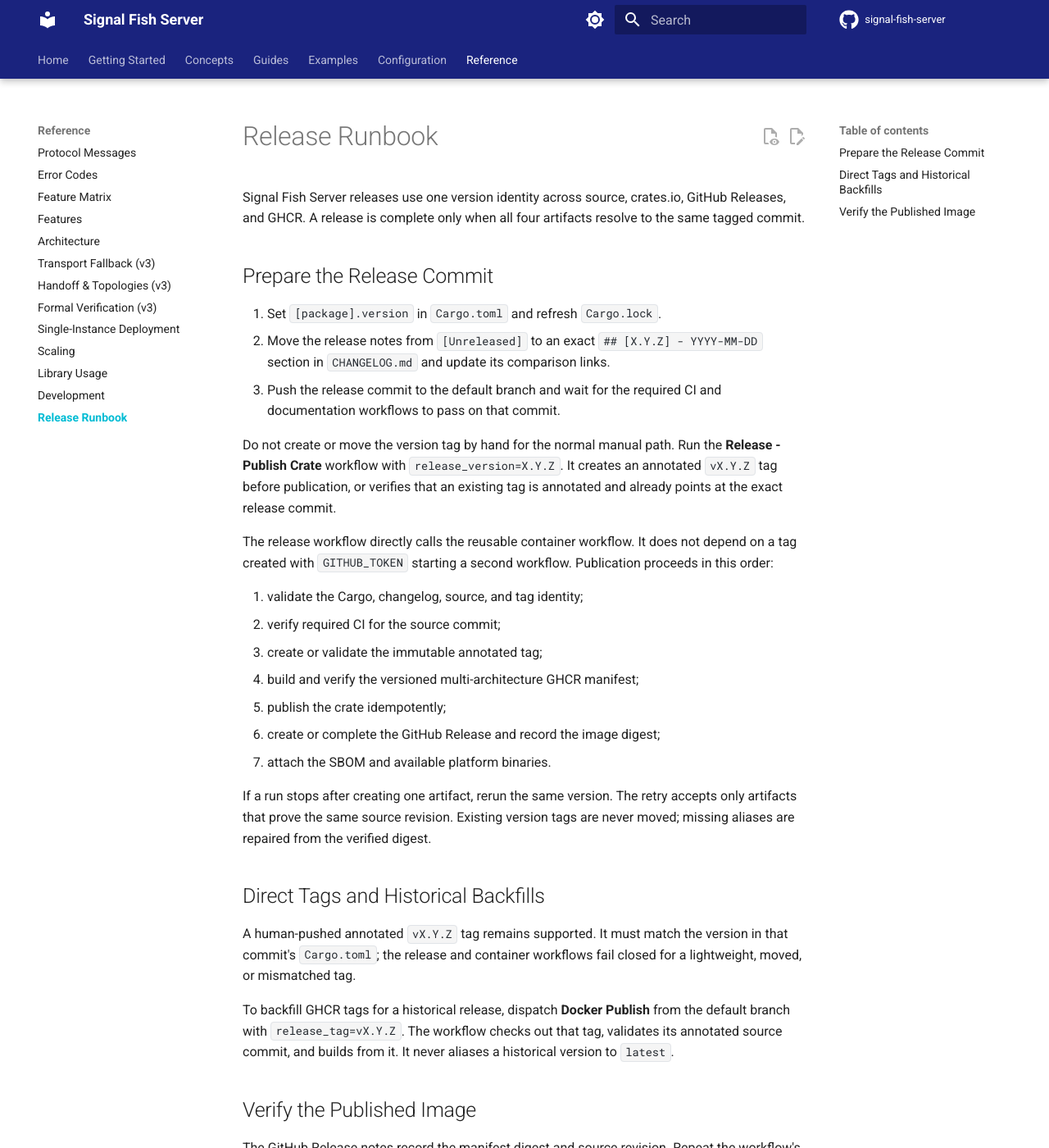
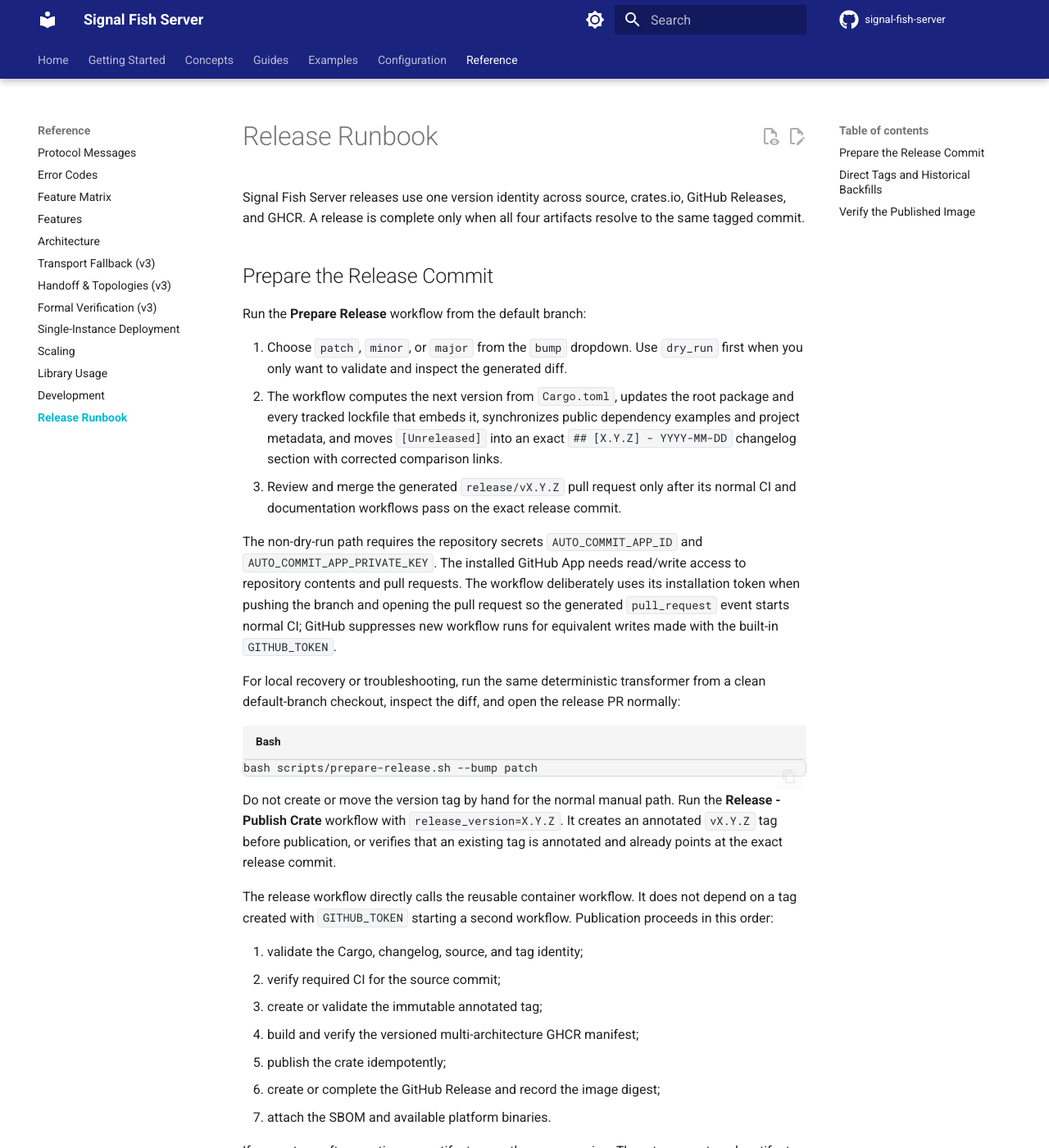
Before and after one commit to Ambiguous-Interactive/signal-fish-server, an MkDocs documentation site: the page built from docs/releasing.md, in a window 1280 px wide and 1400 px high. Shown: the whole window at 82% size. Built offline with MkDocs 1.6.1 and Material for MkDocs 9.7.7, drawn with Linux system fonts in a browser that asks for light colours; comment, search, counter and statistics services are not loaded.

Commit message:
feat: automate release preparation (#155)

````diff
--- a/docs/releasing.md
+++ b/docs/releasing.md
@@ -6,12 +6,31 @@
 
 ## Prepare the Release Commit
 
-1. Set `[package].version` in `Cargo.toml` and refresh `Cargo.lock`.
-2. Move the release notes from `[Unreleased]` to an exact
-   `## [X.Y.Z] - YYYY-MM-DD` section in `CHANGELOG.md` and update its comparison
-   links.
-3. Push the release commit to the default branch and wait for the required CI
-   and documentation workflows to pass on that commit.
+Run the **Prepare Release** workflow from the default branch:
+
+1. Choose `patch`, `minor`, or `major` from the `bump` dropdown. Use `dry_run`
+   first when you only want to validate and inspect the generated diff.
+2. The workflow computes the next version from `Cargo.toml`, updates the root
+   package and every tracked lockfile that embeds it, synchronizes public dependency
+   examples and project metadata, and moves `[Unreleased]` into an exact
+   `## [X.Y.Z] - YYYY-MM-DD` changelog section with corrected comparison links.
+3. Review and merge the generated `release/vX.Y.Z` pull request only after its
+   normal CI and documentation workflows pass on the exact release commit.
+
+The non-dry-run path requires the repository secrets `AUTO_COMMIT_APP_ID` and
+`AUTO_COMMIT_APP_PRIVATE_KEY`. The installed GitHub App needs read/write access
+to repository contents and pull requests. The workflow deliberately uses its
+installation token when pushing the branch and opening the pull request so the
+generated `pull_request` event starts normal CI; GitHub suppresses new workflow
+runs for equivalent writes made with the built-in `GITHUB_TOKEN`.
+
+For local recovery or troubleshooting, run the same deterministic transformer
+from a clean default-branch checkout, inspect the diff, and open the release PR
+normally:
+
+```bash
+bash scripts/prepare-release.sh --bump patch
+```
 
 Do not create or move the version tag by hand for the normal manual path. Run
 the **Release - Publish Crate** workflow with `release_version=X.Y.Z`. It creates
````
Also changed, not shown: CHANGELOG.md (+8 -0 lines), progress/session-051-issue-155-release-automation.md (added, +36 -0 lines), 4 other files.
